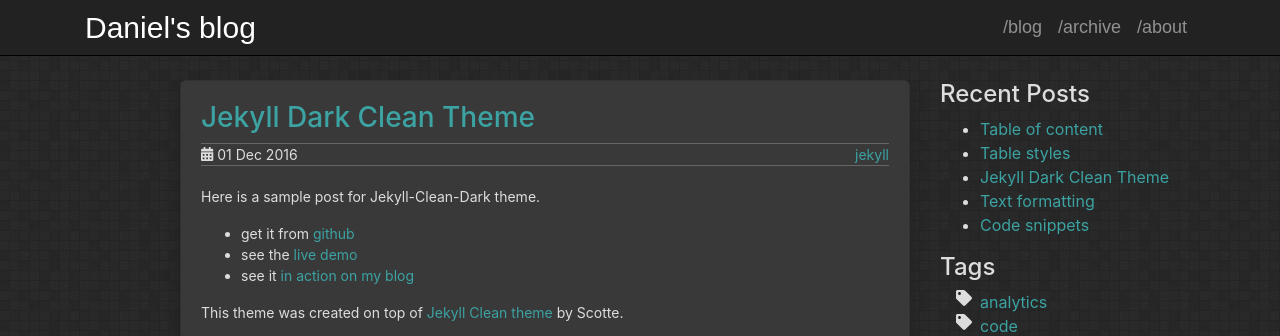
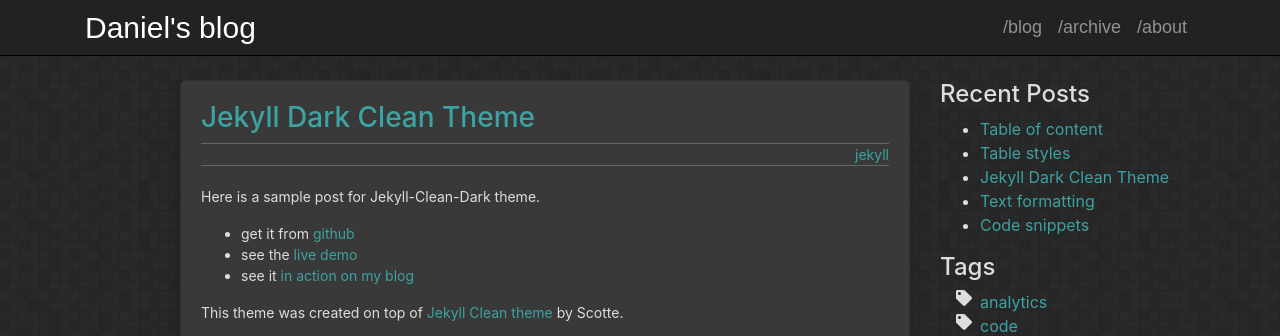
Before and after one commit to danieldavidson/danieldavidson.github.io, a Jekyll site: the page built from _posts/2016-12-01-jekyll-clean-theme.md, in a window 1280 px wide and 900 px high. Shown: the top 336 px of the window. Built offline with Jekyll 4.4.1, drawn with Linux system fonts in a browser that asks for light colours.

Commit message:
Update post.html

```diff
--- a/_layouts/post.html
+++ b/_layouts/post.html
@@ -8,10 +8,6 @@
                 <div class="card">
                   <h1><a href="{{ page.url | relative_url }}">{{ page.title }}</a></h1>
                   <div class="post-meta">
-                    <div class="post-time">
-                      <i class="fa fa-calendar-alt"></i>
-                      <time>{{ page.date | date_to_string }}</time>
-                    </div>
                     <ul>
                       {% for tag in page.tags %}
                         <li><a href="{{ '/tag/' | append: tag | relative_url }}">{{ tag }}</a></li>
```
